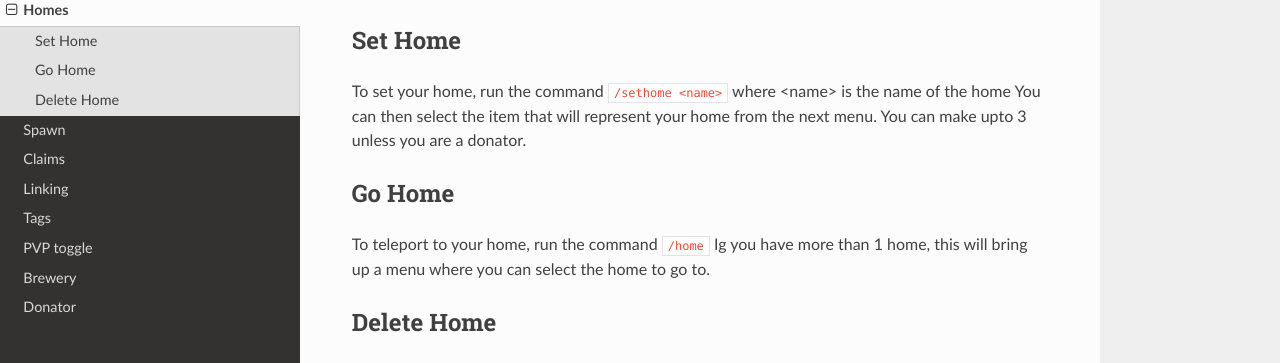
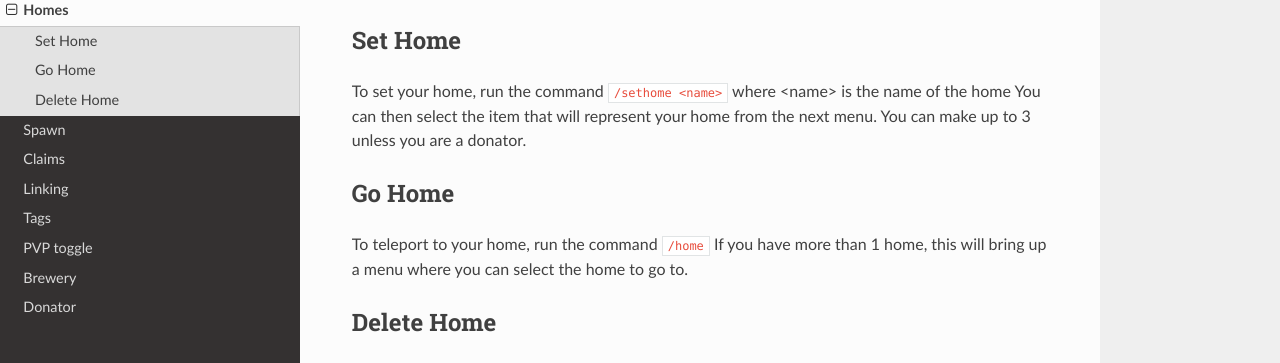
Before and after one commit to footdabmommy/wse, a Sphinx documentation site: the page built from docs/source/homes.rst, in a window 1280 px wide. Shown: the part 136-499 px from the top of the page. Built offline with Sphinx 7.4.7 and the Read the Docs theme 2.0.0, drawn with Linux system fonts in a browser that asks for light colours.

Commit message:
Fix some typos
UwU

```diff
--- a/docs/source/homes.rst
+++ b/docs/source/homes.rst
@@ -8,13 +8,13 @@ Set Home
 
 To set your home, run the command ``/sethome <name>`` where <name> is the name of the home
 You can then select the item that will represent your home from the next menu.
-You can make upto 3 unless you are a donator.
+You can make up to 3 unless you are a donator.
 
 Go Home
 ----------------
 
 To teleport to your home, run the command ``/home``
-Ig you have more than 1 home, this will bring up a menu where you can select the home to go to.
+If you have more than 1 home, this will bring up a menu where you can select the home to go to.
 
 Delete Home
 ----------------
```
